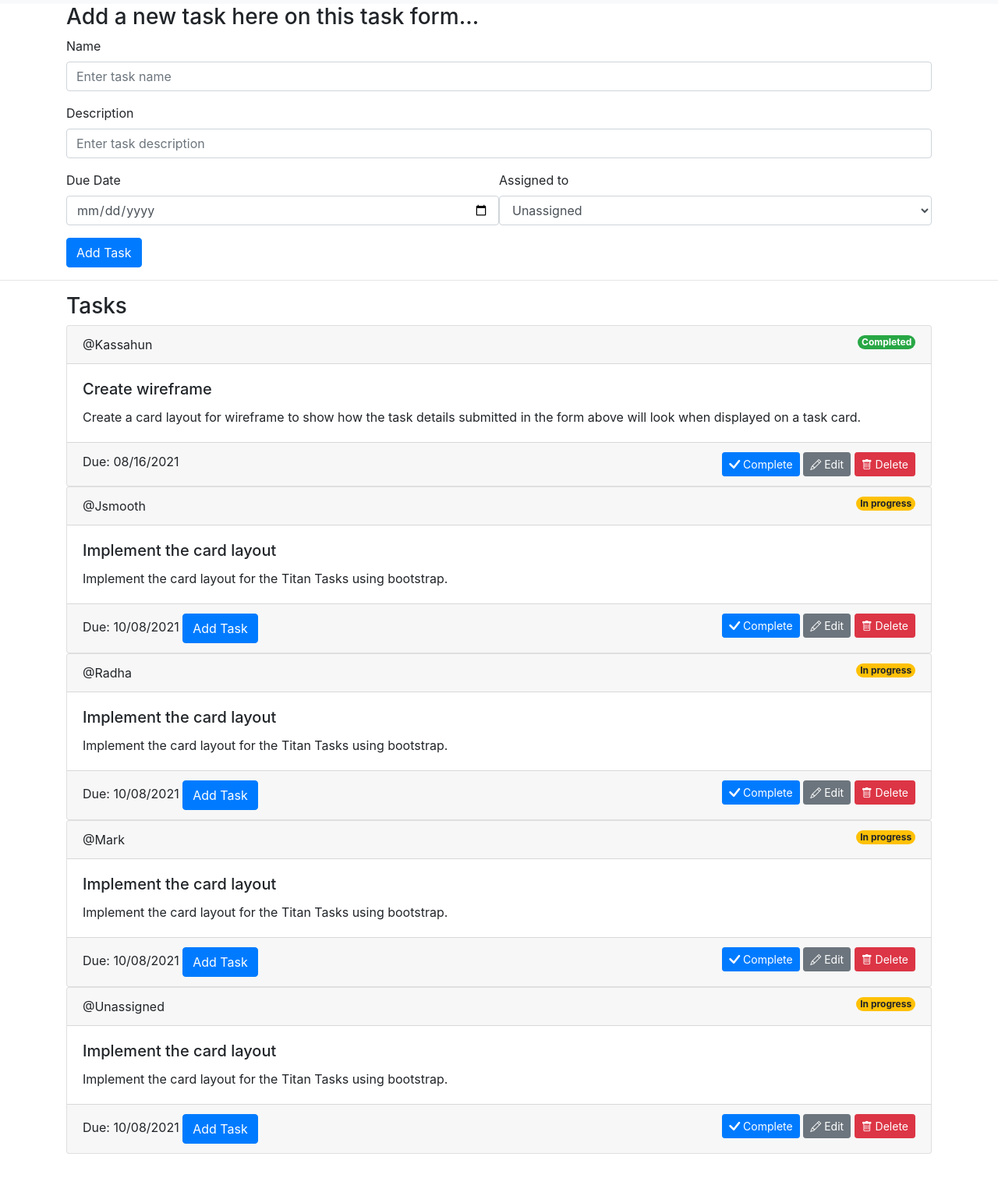
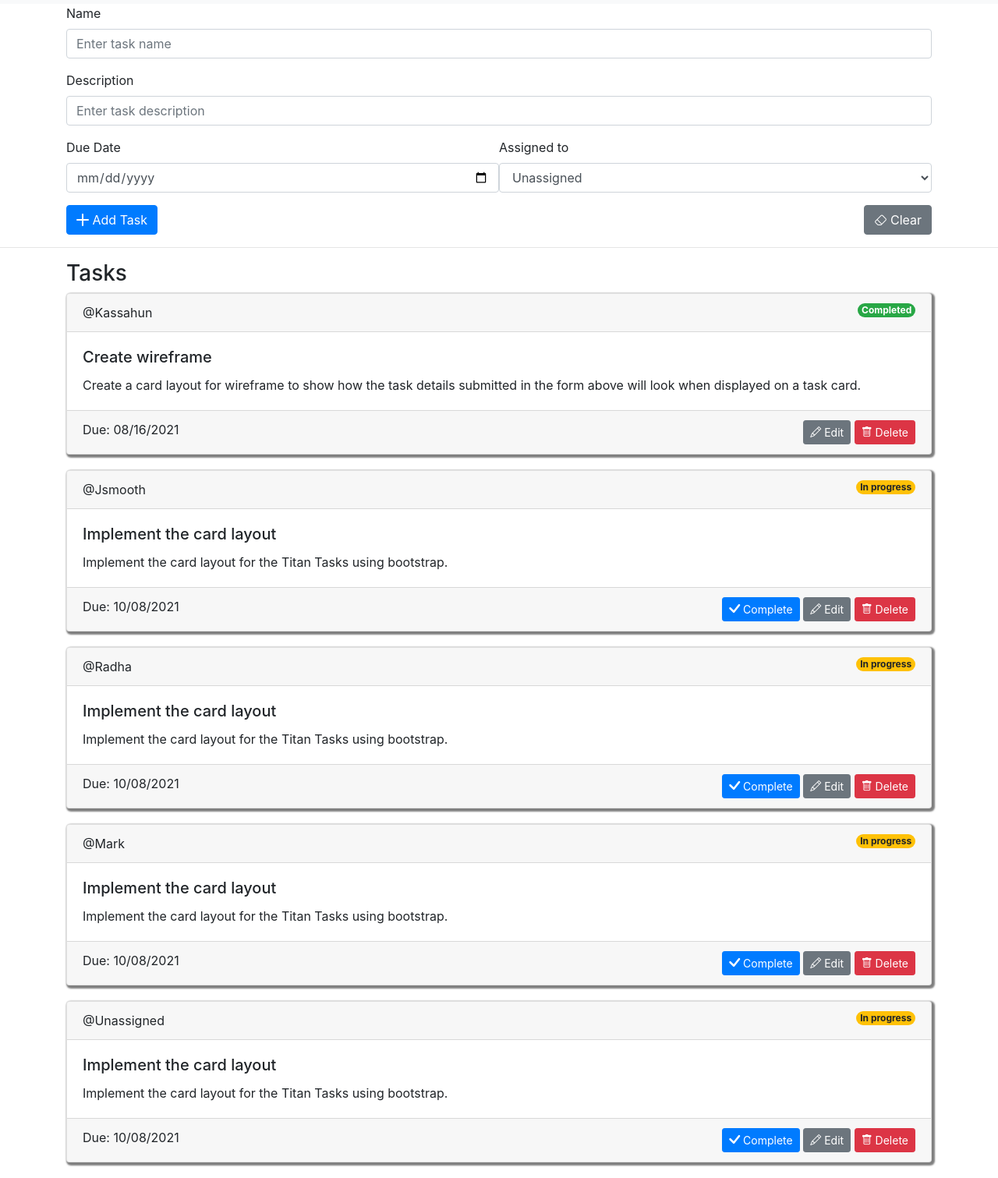
Before and after one commit to thrivethru/TitanTasks, a plain HTML site: page index.html in a window 1280 px wide. Shown: the part 53-1564 px from the top of the page at 78% size. Before the commit the page ends 1533 px from the top, so only its background shows below. Drawn offline with nearby package versions, Linux system fonts and the light colour scheme.

Commit message:
Clean up details

```diff
--- a/css/styles.css
+++ b/css/styles.css
@@ -0,0 +1,5 @@
+.task-card {
+    margin-bottom: 20px;
+    box-shadow: 2px 2px 2px 2px rgba(0, 0, 0, 0.5);
+    min-width: 425px;
+}
--- a/index.html
+++ b/index.html
@@ -25,59 +25,46 @@
         </a>
       </nav>
     </header>
-
     <!-- Task Form -->
     <div class="container">
-      <h3>Add a new task here on this task form...</h3>
       <form>
         <div class="form-group">
-          <label for="formGroupExampleInput">Name</label>
-          <input type="text" class="form-control" id="name" placeholder="Enter task name">
+          <label for="task-form-name">Name</label>
+          <input type="text" class="form-control" id="task-form-name" placeholder="Enter task name">
         </div>
         <div class="form-group">
-          <label for="formGroupExampleInput2">Description</label>
-          <input type="textarea" class="form-control" rows=3 cols=50 id="description" placeholder="Enter task description">
+          <label for="task-form-description">Description</label>
+          <input type="textarea" class="form-control" id="task-form-description" placeholder="Enter task description">
         </div>
         <div class="container">
           <div class="row row-cols-2">
             <div class="form-group">
-                    <label for="formGroupExampleInput2">Due Date</label>
-                    <input type="date" class="form-control" id="duedate" placeholder="Select due date">
+              <label for="task-form-duedate">Due Date</label>
+              <input type="date" class="form-control" id="task-form-duedate" placeholder="Select due date">
             </div>
             <div class="form-group">
-                    <label for="formGroupExampleInput2">Assigned to</label>
-                      <select class="form-control" id="Titan tasks" name="Titan tasks">
+              <label for="task-form-assigned">Assigned to</label>
+                <select class="form-control" id="task-form-assigned" name="assigned">
                   <option value="Unassigned">Unassigned</option>
                   <option value="Mark">Mark</option>
                   <option value="Kassahun">Kassahun</option>
                   <option value="Jeriah">Jeriah</option>
                   <option value="Radha">Radha</option>
                 </select>
-
-                  </div>
-
-
             </div>
           </div>
-    <!--
-          <div class="form-group">
-            <label for="formGroupExampleInput2">Status</label>
-            <input type="text" class="form-control" id="status" placeholder="Select Status">
         </div>
-        -->
-
-          <a href="#" class="btn btn-primary">Add Task</a>
+        <button href="#" class="btn btn-primary" type="submit"><i class="bi bi-plus-lg"></i> Add Task</button>
+        <a href="#" class="btn btn-secondary float-right"><i class="bi bi-eraser"></i> Clear</a>
       </form>
     </div>
-
     <!-- End Task Form -->
     <hr>
     <!-- Task Card List -->
     <div class="container">
       <h3>Tasks</h3>
-
       <!-- Task Card 1 -->
-      <div class="card">
+      <div class="card task-card">
         <div class="card-header">
           @Kassahun
           <div class="float-right badge badge-success rounded-pill">Completed</div>
@@ -86,22 +73,17 @@
           <h5 class="card-title">Create wireframe</h5>
           <p class="card-text">Create a card layout for wireframe to show how the task details submitted in the form above will look when displayed on a task card.</p>
         </div>
-
         <div class="card-footer" >
           <span>Due: 08/16/2021</span>
           <div class="float-right">
-            <a href="#" class="btn btn-primary btn-sm"><i class="bi bi-check-lg"></i> Complete</a>
+            <a href="#" class="btn btn-primary btn-sm d-none"><i class="bi bi-check-lg"></i> Complete</a>
             <a href="#" class="btn btn-secondary btn-sm"><i class="bi bi-pencil"></i> Edit</a>
             <a href="#" class="btn btn-danger btn-sm"><i class="bi bi-trash"></i> Delete</a>
-
-          </div>
-
           </div>
         </div>
-
-
+      </div>
       <!-- Task Card 2 -->
-      <div class="card">
+      <div class="card task-card">
         <div class="card-header">
           @Jsmooth
           <div class="float-right badge bg-warning rounded-pill">In progress</div>
@@ -110,21 +92,17 @@
           <h5 class="card-title">Implement the card layout</h5>
           <p class="card-text">Implement the card layout for the Titan Tasks using bootstrap.</p>
         </div>
-
         <div class="card-footer" >
           <span>Due: 10/08/2021</span>
           <div class="float-right">
             <a href="#" class="btn btn-primary btn-sm"><i class="bi bi-check-lg"></i> Complete</a>
             <a href="#" class="btn btn-secondary btn-sm"><i class="bi bi-pencil"></i> Edit</a>
             <a href="#" class="btn btn-danger btn-sm"><i class="bi bi-trash"></i> Delete</a>
-
-          </div>
-          <a href="#" class="btn btn-primary">Add Task</a>
           </div>
         </div>
-
+      </div>
       <!-- Task Card 3 -->
-      <div class="card">
+      <div class="card task-card">
         <div class="card-header">
           @Radha
           <div class="float-right badge bg-warning rounded-pill">In progress</div>
@@ -133,21 +111,17 @@
           <h5 class="card-title">Implement the card layout</h5>
           <p class="card-text">Implement the card layout for the Titan Tasks using bootstrap.</p>
         </div>
-
         <div class="card-footer" >
           <span>Due: 10/08/2021</span>
           <div class="float-right">
             <a href="#" class="btn btn-primary btn-sm"><i class="bi bi-check-lg"></i> Complete</a>
             <a href="#" class="btn btn-secondary btn-sm"><i class="bi bi-pencil"></i> Edit</a>
             <a href="#" class="btn btn-danger btn-sm"><i class="bi bi-trash"></i> Delete</a>
-
-          </div>
-          <a href="#" class="btn btn-primary">Add Task</a>
           </div>
         </div>
-
+      </div>
       <!-- Task Card 4 -->
-      <div class="card">
+      <div class="card task-card">
         <div class="card-header">
           @Mark
           <div class="float-right badge bg-warning rounded-pill">In progress</div>
@@ -156,21 +130,17 @@
           <h5 class="card-title">Implement the card layout</h5>
           <p class="card-text">Implement the card layout for the Titan Tasks using bootstrap.</p>
         </div>
-
         <div class="card-footer" >
           <span>Due: 10/08/2021</span>
           <div class="float-right">
             <a href="#" class="btn btn-primary btn-sm"><i class="bi bi-check-lg"></i> Complete</a>
             <a href="#" class="btn btn-secondary btn-sm"><i class="bi bi-pencil"></i> Edit</a>
             <a href="#" class="btn btn-danger btn-sm"><i class="bi bi-trash"></i> Delete</a>
-
-          </div>
-          <a href="#" class="btn btn-primary">Add Task</a>
           </div>
         </div>
-
+      </div>
       <!-- Task Card 5 -->
-      <div class="card">
+      <div class="card task-card">
         <div class="card-header">
           @Unassigned
           <div class="float-right badge bg-warning rounded-pill">In progress</div>
@@ -179,26 +149,18 @@
           <h5 class="card-title">Implement the card layout</h5>
           <p class="card-text">Implement the card layout for the Titan Tasks using bootstrap.</p>
         </div>
-
         <div class="card-footer" >
           <span>Due: 10/08/2021</span>
           <div class="float-right">
             <a href="#" class="btn btn-primary btn-sm"><i class="bi bi-check-lg"></i> Complete</a>
             <a href="#" class="btn btn-secondary btn-sm"><i class="bi bi-pencil"></i> Edit</a>
             <a href="#" class="btn btn-danger btn-sm"><i class="bi bi-trash"></i> Delete</a>
-
           </div>
-          <a href="#" class="btn btn-primary">Add Task</a>
         </div>
       </div>
     </div>
     <!-- End Task Card List -->
-
-
-
-
     <!-- Bootstrap JS -->
     <script src="https://cdn.jsdelivr.net/npm/bootstrap@5.0.0-beta3/dist/js/bootstrap.bundle.min.js" integrity="sha384-JEW9xMcG8R+pH31jmWH6WWP0WintQrMb4s7ZOdauHnUtxwoG2vI5DkLtS3qm9Ekf" crossorigin="anonymous"></script>
-
   </body>
 </html>
```
Lines whose indentation alone changed are shown as unchanged.
